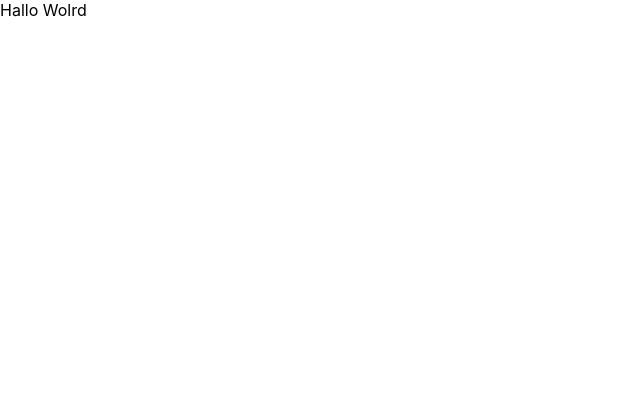
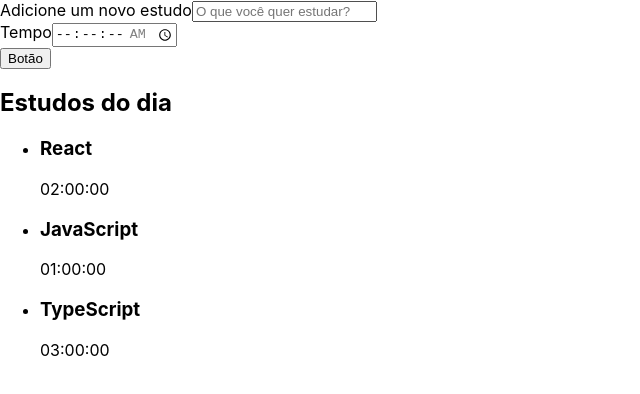
Before and after one commit to ThiagoZambelli/react-typescript, a React (Create React App) app: page / in a window 1280 px wide. Shown: the top 394 px of the page, without its empty margins (0-640 px from the left). Built offline with nearby package versions, Linux system fonts and the light colour scheme.

Commit message:
Finalização da aula 2 com a criação da lista dinamica

```diff
--- a/src/App.tsx
+++ b/src/App.tsx
@@ -1,10 +1,13 @@
 import React from 'react';
+import Formulario from './components/Formulario';
+import Lista from './components/Lista';
 
 
 function App() {
   return (
     <div className="App">
-     <div>Hallo Wolrd</div>
+     <Formulario />
+     <Lista />
     </div>
   );
 }
--- /dev/null
+++ b/src/components/Botao/index.tsx
@@ -0,0 +1,13 @@
+import React from 'react';
+
+class Botao extends React.Component {
+    render(): React.ReactNode {
+        return(
+            <button>
+                Botão
+            </button>
+        )
+    }
+}
+
+export default Botao;
--- /dev/null
+++ b/src/components/Formulario/index.tsx
@@ -0,0 +1,40 @@
+import React from 'react';
+import Botao from '../Botao';
+
+class Formulario extends React.Component {
+    render() {
+        return (
+            <form>
+                <div>
+                    <label htmlFor='tarefa'>
+                        Adicione um novo estudo
+                    </label>
+                    <input
+                        type='text'
+                        name='tarefa'
+                        id='tarefa'
+                        placeholder='O que você quer estudar?'
+                        required
+                    />
+                </div>
+                <div>
+                    <label htmlFor='tempo'>
+                        Tempo
+                    </label>
+                    <input
+                        type='time'
+                        step="1"
+                        name='tempo'
+                        id='tempo'
+                        min="00:00:00"
+                        max="01:30:00"
+                        required
+                    />
+                </div>
+                <Botao />
+            </form>
+        )
+    }
+}
+
+export default Formulario;
--- /dev/null
+++ b/src/components/Lista/index.tsx
@@ -0,0 +1,34 @@
+import React from 'react'
+
+function Lista() {
+    const tarefas = [
+        {
+        id: 1,
+        tarefa: 'React',
+        tempo: "02:00:00"
+    },{
+        id: 2,
+        tarefa: 'JavaScript',
+        tempo: "01:00:00"
+    },{
+        id: 3,
+        tarefa: 'TypeScript',
+        tempo: "03:00:00"
+    }
+]
+  return (
+    <aside>
+        <h2> Estudos do dia</h2>
+        <ul>
+            {tarefas.map((tarefa) => (
+                <li key={tarefa.id}>
+                    <h3>{tarefa.tarefa}</h3>
+                    <span>{tarefa.tempo}</span>
+                </li>
+            ))}
+        </ul>
+    </aside>
+  )
+}
+
+export default Lista;
```
Also changed, not shown: 1 other file (tests, documents, lock files or other folders).
